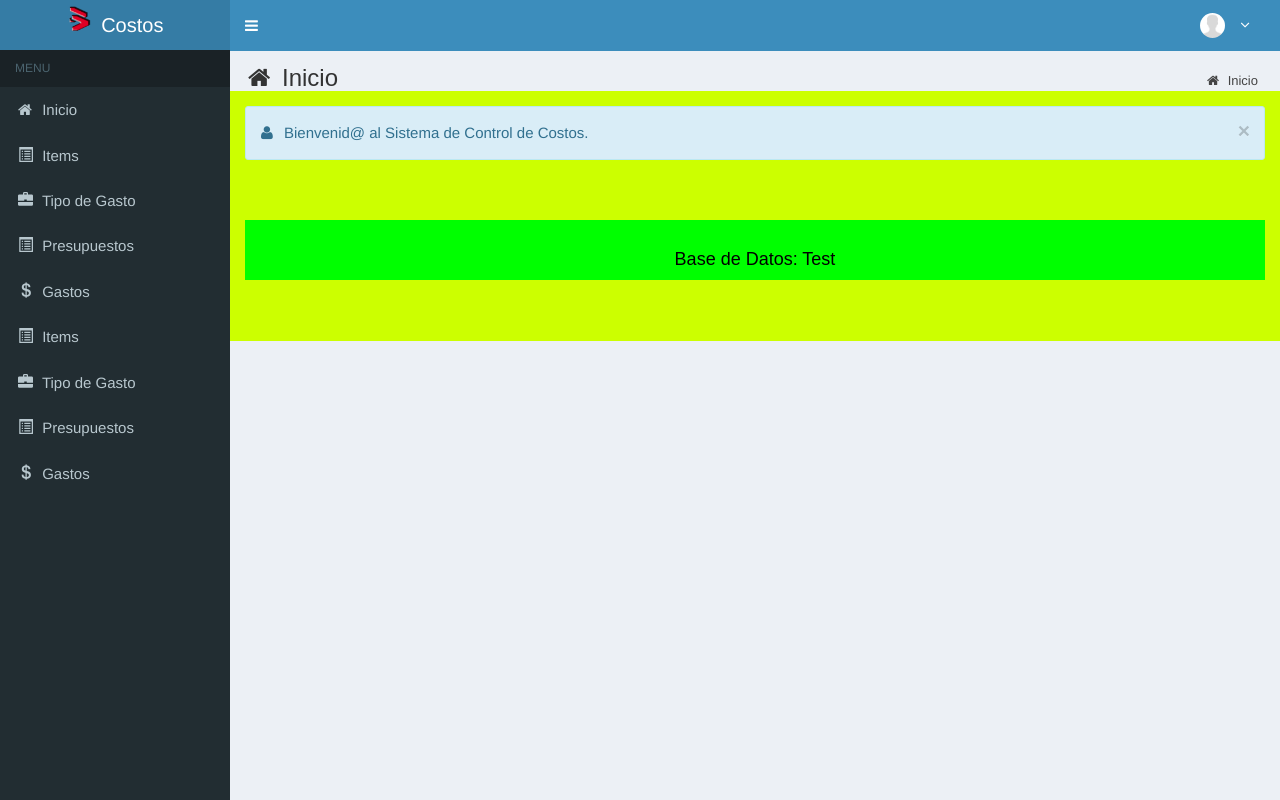
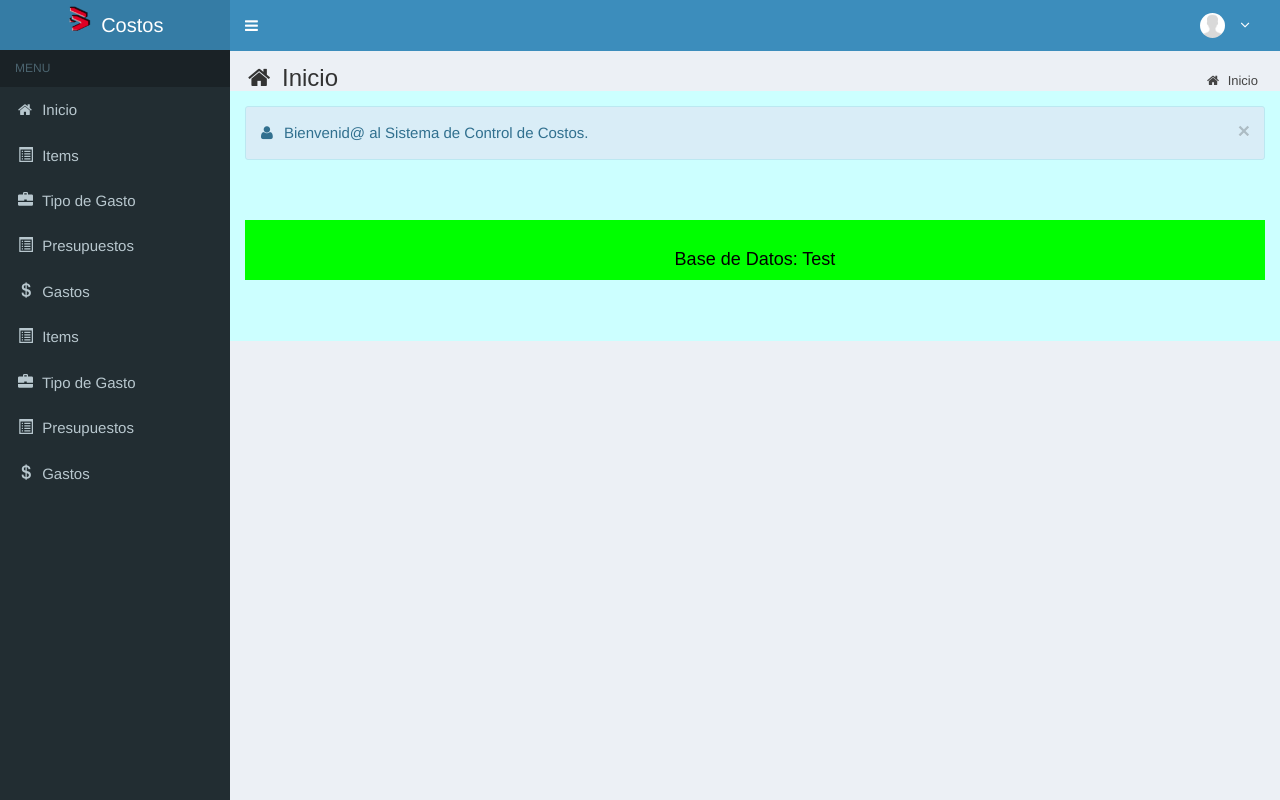
Before and after one commit to DaromDesarrollos/Pruebas, a PHP site: page /tcpdf/main.php in a window 1280 px wide. Run offline with PHP 8.4, Linux system fonts and the light colour scheme; the visitor is signed in with stand-in values (Sample User, id 1); some libraries are stand-ins or nearby versions; some web fonts are replaced.

Commit message:
Cambio de Colores

```diff
--- a/modulos/start/view.php
+++ b/modulos/start/view.php
@@ -9,7 +9,7 @@
   </section>
 
   <!-- Main content -->
-  <section class="content" style="background:#CF0;">
+  <section class="content" style="background:#CFF;">
     <div class="row">
       <div class="col-lg-12 col-xs-12">
         <div class="alert alert-info alert-dismissable">
```
